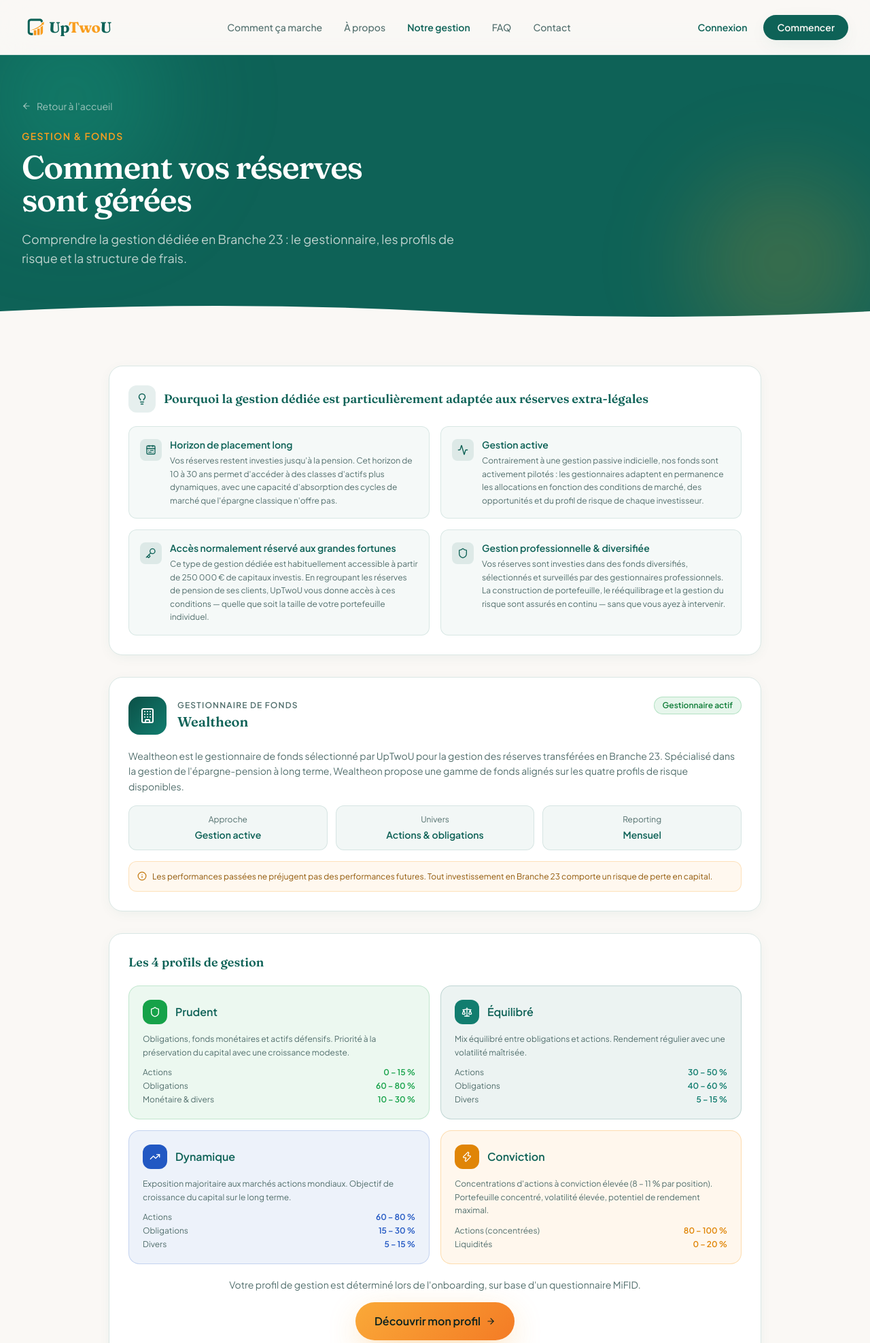
After one commit to sevenOne80/UpTwoU, a Flask app: page /gestion in a window 1280 px wide. The commit adds this page. Shown: the top 1976 px of the page at 68% size. Run offline with Flask 3, Linux system fonts and the light colour scheme; some libraries are stand-ins or nearby versions.

Commit message:
20260425_2257

```diff
--- a/app.py
+++ b/app.py
@@ -602,6 +602,14 @@ def client_contrats():
     return render_template("client/contrats.html", client=current_user.client_profile)
 
 
+@app.route("/gestion")
+def gestion_publique():
+    client = None
+    if current_user.is_authenticated and current_user.role == 'client':
+        client = current_user.client_profile
+    return render_template("gestion.html", client=client)
+
+
 @app.route("/client/gestion")
 @login_required
 @client_required
--- /dev/null
+++ b/templates/gestion.html
@@ -0,0 +1,411 @@
+<!doctype html>
+<html lang="fr">
+<head>
+  <meta charset="UTF-8" />
+  <meta name="viewport" content="width=device-width, initial-scale=1.0" />
+  <title>Gestion & fonds — UpTwoU</title>
+  <link rel="icon" type="image/svg+xml" href="{{ url_for('static', filename='img/uptwou-logo.svg') }}">
+  <link rel="preconnect" href="https://fonts.googleapis.com">
+  <link rel="preconnect" href="https://fonts.gstatic.com" crossorigin>
+  <link href="https://fonts.googleapis.com/css2?family=Fraunces:ital,wght@0,400;0,600;0,700;1,400;1,600&family=Plus+Jakarta+Sans:wght@400;500;600;700&display=swap" rel="stylesheet">
+  <script src="https://cdn.tailwindcss.com"></script>
+  <script>
+    tailwind.config = {
+      theme: {
+        container: { center: true, padding: '2rem', screens: { '2xl': '1400px' } },
+        extend: {
+          fontFamily: {
+            display: ['Fraunces', 'ui-serif', 'Georgia', 'serif'],
+            sans: ['Plus Jakarta Sans', 'ui-sans-serif', 'system-ui', 'sans-serif'],
+          },
+        },
+      },
+    }
+  </script>
+  <link rel="stylesheet" href="{{ url_for('static', filename='css/style.css') }}">
+</head>
+<body class="min-h-screen">
+
+<!-- NAVBAR -->
+<header class="navbar">
+  <div class="container flex h-20 items-center justify-between">
+    <a href="{{ url_for('index') }}" class="brand-logo">
+      <img src="{{ url_for('static', filename='img/uptwou-logo.svg') }}" alt="UpTwoU logo">
+      <span class="brand-wordmark">Up<span>Two</span>U</span>
+    </a>
+    <nav class="hidden md:flex items-center gap-8 text-sm font-medium text-muted">
+      <a href="{{ url_for('index') }}#how"     class="hover:text-primary transition-colors">Comment ça marche</a>
+      <a href="{{ url_for('index') }}#about"   class="hover:text-primary transition-colors">À propos</a>
+      <a href="{{ url_for('gestion_publique') }}" class="text-primary font-semibold transition-colors">Notre gestion</a>
+      <a href="{{ url_for('index') }}#faq"     class="hover:text-primary transition-colors">FAQ</a>
+      <a href="{{ url_for('index') }}#contact" class="hover:text-primary transition-colors">Contact</a>
+    </nav>
+    <div class="flex items-center gap-2">
+      <a href="{{ url_for('login') }}" class="btn btn-nav-connexion hidden sm:inline-flex">Connexion</a>
+      <a href="{{ url_for('analyser') }}" class="btn btn-nav-start">Commencer</a>
+    </div>
+  </div>
+</header>
+
+<!-- PAGE HEADER -->
+<section class="relative overflow-hidden" style="background: var(--primary); padding: 4rem 0 5rem;">
+  <div class="pointer-events-none absolute inset-0">
+    <div class="absolute -top-20 -left-10 h-72 w-72 rounded-full"
+         style="background: hsl(165 70% 45% / 0.25); filter: blur(80px);"></div>
+    <div class="absolute -bottom-10 right-0 h-64 w-64 rounded-full"
+         style="background: hsl(35 95% 55% / 0.20); filter: blur(70px);"></div>
+  </div>
+  <div class="container relative">
+    <a href="{{ url_for('index') }}" class="inline-flex items-center gap-2 text-sm mb-6"
+       style="color: hsl(40 33% 97% / 0.60);">
+      <i data-lucide="arrow-left" style="width:0.875rem;height:0.875rem;"></i>
+      Retour à l'accueil
+    </a>
+    <p class="text-sm uppercase tracking-widest font-semibold" style="color: var(--accent);">Gestion &amp; fonds</p>
+    <h1 class="mt-3 font-display text-4xl md:text-5xl font-semibold text-white tracking-tight">
+      Comment vos réserves<br class="hidden md:block"> sont gérées
+    </h1>
+    <p class="mt-5 max-w-2xl text-lg" style="color: hsl(40 33% 97% / 0.75);">
+      Comprendre la gestion dédiée en Branche 23 : le gestionnaire, les profils de risque et la structure de frais.
+    </p>
+  </div>
+  <div class="absolute bottom-0 left-0 right-0">
+    <svg viewBox="0 0 1440 60" class="w-full" style="height:2rem;display:block;" preserveAspectRatio="none">
+      <path d="M0 30 Q 360 0 720 30 T 1440 30 L 1440 60 L 0 60 Z" fill="var(--background)"/>
+    </svg>
+  </div>
+</section>
+
+<!-- MAIN CONTENT -->
+<div class="container py-16 max-w-5xl mx-auto flex flex-col gap-8">
+
+  <!-- Pourquoi la gestion dédiée -->
+  <div class="dashboard-card">
+    <div class="flex items-center gap-3 mb-5">
+      <div class="h-10 w-10 rounded-xl grid place-items-center flex-shrink-0"
+           style="background:hsl(172 75% 22% / 0.1);">
+        <i data-lucide="lightbulb" style="width:1.125rem;height:1.125rem;color:var(--primary);"></i>
+      </div>
+      <h2 class="font-display text-lg font-semibold text-primary">
+        Pourquoi la gestion dédiée est particulièrement adaptée aux réserves extra-légales
+      </h2>
+    </div>
+
+    <div class="grid md:grid-cols-2 gap-4">
+
+      <div class="rounded-xl p-4 flex items-start gap-3" style="background:hsl(172 75% 22% / 0.04);border:1px solid hsl(172 75% 22% / 0.12);">
+        <div class="h-8 w-8 rounded-lg grid place-items-center flex-shrink-0 mt-0.5"
+             style="background:hsl(172 75% 22% / 0.1);">
+          <i data-lucide="calendar-range" style="width:1rem;height:1rem;color:var(--primary);"></i>
+        </div>
+        <div>
+          <p class="text-sm font-semibold text-primary mb-1">Horizon de placement long</p>
+          <p class="text-xs text-muted leading-relaxed">
+            Vos réserves restent investies jusqu'à la pension. Cet horizon de 10 à 30 ans permet d'accéder à des classes d'actifs plus dynamiques, avec une capacité d'absorption des cycles de marché que l'épargne classique n'offre pas.
+          </p>
+        </div>
+      </div>
+
+      <div class="rounded-xl p-4 flex items-start gap-3" style="background:hsl(172 75% 22% / 0.04);border:1px solid hsl(172 75% 22% / 0.12);">
+        <div class="h-8 w-8 rounded-lg grid place-items-center flex-shrink-0 mt-0.5"
+             style="background:hsl(172 75% 22% / 0.1);">
+          <i data-lucide="activity" style="width:1rem;height:1rem;color:var(--primary);"></i>
+        </div>
+        <div>
+          <p class="text-sm font-semibold text-primary mb-1">Gestion active</p>
+          <p class="text-xs text-muted leading-relaxed">
+            Contrairement à une gestion passive indicielle, nos fonds sont activement pilotés : les gestionnaires adaptent en permanence les allocations en fonction des conditions de marché, des opportunités et du profil de risque de chaque investisseur.
+          </p>
+        </div>
+      </div>
+
+      <div class="rounded-xl p-4 flex items-start gap-3" style="background:hsl(172 75% 22% / 0.04);border:1px solid hsl(172 75% 22% / 0.12);">
+        <div class="h-8 w-8 rounded-lg grid place-items-center flex-shrink-0 mt-0.5"
+             style="background:hsl(172 75% 22% / 0.1);">
+          <i data-lucide="key" style="width:1rem;height:1rem;color:var(--primary);"></i>
+        </div>
+        <div>
+          <p class="text-sm font-semibold text-primary mb-1">Accès normalement réservé aux grandes fortunes</p>
+          <p class="text-xs text-muted leading-relaxed">
+            Ce type de gestion dédiée est habituellement accessible à partir de 250 000 € de capitaux investis. En regroupant les réserves de pension de ses clients, UpTwoU vous donne accès à ces conditions — quelle que soit la taille de votre portefeuille individuel.
+          </p>
+        </div>
+      </div>
+
+      <div class="rounded-xl p-4 flex items-start gap-3" style="background:hsl(172 75% 22% / 0.04);border:1px solid hsl(172 75% 22% / 0.12);">
+        <div class="h-8 w-8 rounded-lg grid place-items-center flex-shrink-0 mt-0.5"
+             style="background:hsl(172 75% 22% / 0.1);">
+          <i data-lucide="shield" style="width:1rem;height:1rem;color:var(--primary);"></i>
+        </div>
+        <div>
+          <p class="text-sm font-semibold text-primary mb-1">Gestion professionnelle &amp; diversifiée</p>
+          <p class="text-xs text-muted leading-relaxed">
+            Vos réserves sont investies dans des fonds diversifiés, sélectionnés et surveillés par des gestionnaires professionnels. La construction de portefeuille, le rééquilibrage et la gestion du risque sont assurés en continu — sans que vous ayez à intervenir.
+          </p>
+        </div>
+      </div>
+
+    </div>
+  </div>
+
+  <!-- Wealtheon -->
+  <div class="dashboard-card">
+    <div class="flex flex-wrap items-start justify-between gap-4 mb-5">
+      <div class="flex items-center gap-4">
+        <div class="h-14 w-14 rounded-2xl grid place-items-center flex-shrink-0"
+             style="background:linear-gradient(135deg,hsl(172 75% 18%),hsl(172 75% 28%));">
+          <i data-lucide="building" style="width:1.5rem;height:1.5rem;color:white;"></i>
+        </div>
+        <div>
+          <p class="text-xs uppercase tracking-widest font-semibold text-muted mb-0.5">Gestionnaire de fonds</p>
+          <h2 class="font-display text-xl font-semibold text-primary">Wealtheon</h2>
+        </div>
+      </div>
+      <span class="rounded-full px-3 py-1 text-xs font-semibold"
+            style="background:hsl(142 76% 36% / 0.1);color:hsl(142 76% 28%);border:1px solid hsl(142 76% 36% / 0.25);">
+        Gestionnaire actif
+      </span>
+    </div>
+
+    <p class="text-sm text-muted leading-relaxed mb-4">
+      Wealtheon est le gestionnaire de fonds sélectionné par UpTwoU pour la gestion des réserves transférées en Branche 23. Spécialisé dans la gestion de l'épargne-pension à long terme, Wealtheon propose une gamme de fonds alignés sur les quatre profils de risque disponibles.
+    </p>
+
+    <div class="grid sm:grid-cols-3 gap-3">
+      <div class="rounded-xl p-3 text-center" style="background:hsl(172 75% 22% / 0.05);border:1px solid hsl(172 75% 22% / 0.12);">
+        <p class="text-xs text-muted mb-1">Approche</p>
+        <p class="text-sm font-semibold text-primary">Gestion active</p>
+      </div>
+      <div class="rounded-xl p-3 text-center" style="background:hsl(172 75% 22% / 0.05);border:1px solid hsl(172 75% 22% / 0.12);">
+        <p class="text-xs text-muted mb-1">Univers</p>
+        <p class="text-sm font-semibold text-primary">Actions &amp; obligations</p>
+      </div>
+      <div class="rounded-xl p-3 text-center" style="background:hsl(172 75% 22% / 0.05);border:1px solid hsl(172 75% 22% / 0.12);">
+        <p class="text-xs text-muted mb-1">Reporting</p>
+        <p class="text-sm font-semibold text-primary">Mensuel</p>
+      </div>
+    </div>
+
+    <div class="mt-4 flex items-start gap-2 rounded-xl p-3"
+         style="background:hsl(35 95% 55% / 0.07);border:1px solid hsl(35 95% 55% / 0.25);">
+      <i data-lucide="info" style="width:0.875rem;height:0.875rem;flex-shrink:0;margin-top:2px;color:hsl(35 90% 40%);"></i>
+      <p class="text-xs leading-relaxed" style="color:hsl(35 90% 30%);">
+        Les performances passées ne préjugent pas des performances futures. Tout investissement en Branche 23 comporte un risque de perte en capital.
+      </p>
+    </div>
+  </div>
+
+  <!-- Les 4 profils -->
+  <div class="dashboard-card">
+    <h2 class="font-display text-lg font-semibold text-primary mb-5">Les 4 profils de gestion</h2>
+
+    <div class="grid md:grid-cols-2 gap-4">
+
+      <!-- Prudent -->
+      <div class="rounded-2xl p-5" style="background:hsl(142 76% 36% / 0.08);border:1px solid hsl(142 76% 36% / 0.2);">
+        <div class="flex items-center gap-3 mb-3">
+          <div class="h-9 w-9 rounded-xl grid place-items-center" style="background:hsl(142 76% 36%);">
+            <i data-lucide="shield" style="width:1rem;height:1rem;color:white;"></i>
+          </div>
+          <p class="font-semibold text-primary">Prudent</p>
+        </div>
+        <p class="text-xs text-muted leading-relaxed mb-3">Obligations, fonds monétaires et actifs défensifs. Priorité à la préservation du capital avec une croissance modeste.</p>
+        <div class="flex flex-col gap-1">
+          <div class="flex items-center justify-between text-xs">
+            <span class="text-muted">Actions</span>
+            <span class="font-semibold" style="color:hsl(142 76% 36%);">0 – 15 %</span>
+          </div>
+          <div class="flex items-center justify-between text-xs">
+            <span class="text-muted">Obligations</span>
+            <span class="font-semibold" style="color:hsl(142 76% 36%);">60 – 80 %</span>
+          </div>
+          <div class="flex items-center justify-between text-xs">
+            <span class="text-muted">Monétaire &amp; divers</span>
+            <span class="font-semibold" style="color:hsl(142 76% 36%);">10 – 30 %</span>
+          </div>
+        </div>
+      </div>
+
+      <!-- Équilibré -->
+      <div class="rounded-2xl p-5" style="background:hsl(172 75% 22% / 0.08);border:1px solid hsl(172 75% 22% / 0.2);">
+        <div class="flex items-center gap-3 mb-3">
+          <div class="h-9 w-9 rounded-xl grid place-items-center" style="background:hsl(172 75% 28%);">
+            <i data-lucide="scale" style="width:1rem;height:1rem;color:white;"></i>
+          </div>
+          <p class="font-semibold text-primary">Équilibré</p>
+        </div>
+        <p class="text-xs text-muted leading-relaxed mb-3">Mix équilibré entre obligations et actions. Rendement régulier avec une volatilité maîtrisée.</p>
+        <div class="flex flex-col gap-1">
+          <div class="flex items-center justify-between text-xs">
+            <span class="text-muted">Actions</span>
+            <span class="font-semibold" style="color:hsl(172 75% 28%);">30 – 50 %</span>
+          </div>
+          <div class="flex items-center justify-between text-xs">
+            <span class="text-muted">Obligations</span>
+            <span class="font-semibold" style="color:hsl(172 75% 28%);">40 – 60 %</span>
+          </div>
+          <div class="flex items-center justify-between text-xs">
+            <span class="text-muted">Divers</span>
+            <span class="font-semibold" style="color:hsl(172 75% 28%);">5 – 15 %</span>
+          </div>
+        </div>
+      </div>
+
+      <!-- Dynamique -->
+      <div class="rounded-2xl p-5" style="background:hsl(220 70% 45% / 0.08);border:1px solid hsl(220 70% 45% / 0.2);">
+        <div class="flex items-center gap-3 mb-3">
+          <div class="h-9 w-9 rounded-xl grid place-items-center" style="background:hsl(220 70% 45%);">
+            <i data-lucide="trending-up" style="width:1rem;height:1rem;color:white;"></i>
+          </div>
+          <p class="font-semibold text-primary">Dynamique</p>
+        </div>
+        <p class="text-xs text-muted leading-relaxed mb-3">Exposition majoritaire aux marchés actions mondiaux. Objectif de croissance du capital sur le long terme.</p>
+        <div class="flex flex-col gap-1">
+          <div class="flex items-center justify-between text-xs">
+            <span class="text-muted">Actions</span>
+            <span class="font-semibold" style="color:hsl(220 70% 45%);">60 – 80 %</span>
+          </div>
+          <div class="flex items-center justify-between text-xs">
+            <span class="text-muted">Obligations</span>
+            <span class="font-semibold" style="color:hsl(220 70% 45%);">15 – 30 %</span>
+          </div>
+          <div class="flex items-center justify-between text-xs">
+            <span class="text-muted">Divers</span>
+            <span class="font-semibold" style="color:hsl(220 70% 45%);">5 – 15 %</span>
+          </div>
+        </div>
+      </div>
+
+      <!-- Conviction -->
+      <div class="rounded-2xl p-5" style="background:hsl(35 95% 55% / 0.08);border:1px solid hsl(35 95% 55% / 0.3);">
+        <div class="flex items-center gap-3 mb-3">
+          <div class="h-9 w-9 rounded-xl grid place-items-center" style="background:hsl(35 95% 45%);">
+            <i data-lucide="zap" style="width:1rem;height:1rem;color:white;"></i>
+          </div>
+          <p class="font-semibold text-primary">Conviction</p>
+        </div>
+        <p class="text-xs text-muted leading-relaxed mb-3">Concentrations d'actions à conviction élevée (8 – 11 % par position). Portefeuille concentré, volatilité élevée, potentiel de rendement maximal.</p>
+        <div class="flex flex-col gap-1">
+          <div class="flex items-center justify-between text-xs">
+            <span class="text-muted">Actions (concentrées)</span>
+            <span class="font-semibold" style="color:hsl(35 95% 45%);">80 – 100 %</span>
+          </div>
+          <div class="flex items-center justify-between text-xs">
+            <span class="text-muted">Liquidités</span>
+            <span class="font-semibold" style="color:hsl(35 95% 45%);">0 – 20 %</span>
+          </div>
+        </div>
+      </div>
+
+    </div>
+
+    <div class="mt-5 text-center">
+      <p class="text-sm text-muted mb-4">Votre profil de gestion est déterminé lors de l'onboarding, sur base d'un questionnaire MiFID.</p>
+      <a href="{{ url_for('analyser') }}" class="btn btn-primary inline-flex items-center gap-2">
+        Découvrir mon profil
+        <i data-lucide="arrow-right" style="width:0.875rem;height:0.875rem;"></i>
+      </a>
+    </div>
+  </div>
+
+  <!-- Frais -->
+  <div class="dashboard-card">
+    <h2 class="font-display text-lg font-semibold text-primary mb-4">Structure de frais</h2>
+
+    <div class="grid sm:grid-cols-3 gap-4">
+      <div class="rounded-xl p-4 text-center" style="background:hsl(142 76% 36% / 0.06);border:1px solid hsl(142 76% 36% / 0.2);">
+        <i data-lucide="arrow-right-left" style="width:1.25rem;height:1.25rem;color:hsl(142 76% 36%);margin:0 auto 0.5rem;display:block;"></i>
+        <p class="text-xs text-muted mb-1">Frais de transfert (in/out)</p>
+        <p class="font-display text-2xl font-bold" style="color:hsl(142 76% 28%);">0 %</p>
+      </div>
+      <div class="rounded-xl p-4 text-center" style="background:hsl(172 75% 22% / 0.06);border:1px solid hsl(172 75% 22% / 0.15);">
+        <i data-lucide="refresh-cw" style="width:1.25rem;height:1.25rem;color:var(--primary);margin:0 auto 0.5rem;display:block;"></i>
+        <p class="text-xs text-muted mb-1">Frais de gestion annuels</p>
+        <p class="font-display text-2xl font-bold text-primary">1,90 %</p>
+        <p class="text-xs text-muted mt-0.5">sur l'encours</p>
+      </div>
+      <div class="rounded-xl p-4 text-center" style="background:hsl(142 76% 36% / 0.06);border:1px solid hsl(142 76% 36% / 0.2);">
+        <i data-lucide="badge-check" style="width:1.25rem;height:1.25rem;color:hsl(142 76% 36%);margin:0 auto 0.5rem;display:block;"></i>
+        <p class="text-xs text-muted mb-1">Frais de performance</p>
+        <p class="font-display text-2xl font-bold" style="color:hsl(142 76% 28%);">0 %</p>
+      </div>
+    </div>
+
+    <p class="text-xs text-muted mt-4 text-center">
+      Ces frais s'appliquent quel que soit le profil choisi. Les performances passées ne préjugent pas des performances futures.
+    </p>
+  </div>
+
+</div>
+
+<!-- CTA -->
+<section class="container pb-20 max-w-5xl mx-auto">
+  <div class="relative overflow-hidden rounded-3xl text-white p-8 md:p-12" style="background:var(--primary);">
+    <div class="absolute -top-16 -left-10 h-56 w-56 rounded-full"
+         style="background: hsl(35 95% 55% / 0.25); filter: blur(60px);"></div>
+    <div class="absolute -bottom-16 -right-10 h-64 w-64 rounded-full"
+         style="background: hsl(165 70% 45% / 0.25); filter: blur(60px);"></div>
+    <div class="relative flex flex-col md:flex-row items-start md:items-center justify-between gap-6">
+      <div>
+        <h2 class="font-display text-2xl md:text-3xl font-semibold text-white">Prêt à optimiser vos réserves ?</h2>
+        <p class="mt-2 text-sm" style="color: hsl(40 33% 97% / 0.75);">
+          Analysez gratuitement vos contrats pension et découvrez votre potentiel de rendement.
+        </p>
+      </div>
+      <a href="{{ url_for('analyser') }}" class="btn btn-primary flex-shrink-0 inline-flex items-center gap-2">
+        Commencer gratuitement
+        <i data-lucide="arrow-right" style="width:0.875rem;height:0.875rem;"></i>
+      </a>
+    </div>
+  </div>
+</section>
+
+<!-- FOOTER -->
+<footer style="border-top: 1px solid var(--border); background-color: hsl(168 30% 92% / 0.30);">
+  <div class="container py-12 grid md:grid-cols-4 gap-8 text-sm">
+    <div>
+      <a href="{{ url_for('index') }}" class="brand-logo">
+        <img src="{{ url_for('static', filename='img/uptwou-logo.svg') }}" alt="UpTwoU logo" loading="lazy" style="height:3rem;width:3rem;object-fit:contain;flex-shrink:0;">
+        <span class="brand-wordmark" style="font-size:1.5rem;">Up<span>Two</span>U</span>
+      </a>
+      <p class="mt-4 text-muted">L'optimisation de pension belge, simple et 100% digitale.</p>
+    </div>
+    <div>
+      <p class="font-semibold text-primary">Produit</p>
+      <ul class="mt-3 space-y-2 text-muted">
+        <li><a href="{{ url_for('index') }}#how" class="hover:text-primary transition-colors">Comment ça marche</a></li>
+        <li><a href="{{ url_for('gestion_publique') }}" class="hover:text-primary transition-colors">Notre gestion</a></li>
+        <li><a href="{{ url_for('index') }}#faq" class="hover:text-primary transition-colors">FAQ</a></li>
+      </ul>
+    </div>
+    <div>
+      <p class="font-semibold text-primary">Société</p>
+      <ul class="mt-3 space-y-2 text-muted">
+        <li><a href="{{ url_for('index') }}#about" class="hover:text-primary transition-colors">À propos</a></li>
+        <li><a href="{{ url_for('index') }}#contact" class="hover:text-primary transition-colors">Contact</a></li>
+      </ul>
+    </div>
+    <div>
+      <p class="font-semibold text-primary">Légal</p>
+      <ul class="mt-3 space-y-2 text-muted">
+        <li><a href="#" class="hover:text-primary transition-colors">Conditions</a></li>
+        <li><a href="#" class="hover:text-primary transition-colors">Confidentialité</a></li>
+        <li><a href="#" class="hover:text-primary transition-colors">Mentions légales</a></li>
+      </ul>
+    </div>
+  </div>
+  <div style="border-top: 1px solid var(--border);">
+    <div class="container py-6 flex flex-wrap justify-between gap-4 text-xs text-muted">
+      <p>© <span id="year"></span> UpTwoU. Tous droits réservés.</p>
+      <p>Agréé par la Banque Nationale de Belgique.</p>
+    </div>
+  </div>
+</footer>
+
+<script src="https://unpkg.com/lucide@latest/dist/umd/lucide.min.js"></script>
+<script>
+  lucide.createIcons();
+  document.getElementById('year').textContent = new Date().getFullYear();
+</script>
+</body>
+</html>
```
Also changed, not shown: templates/client/gestion.html (+10 -10 lines), templates/index.html (+5 -4 lines), .claude/settings.local.json.
